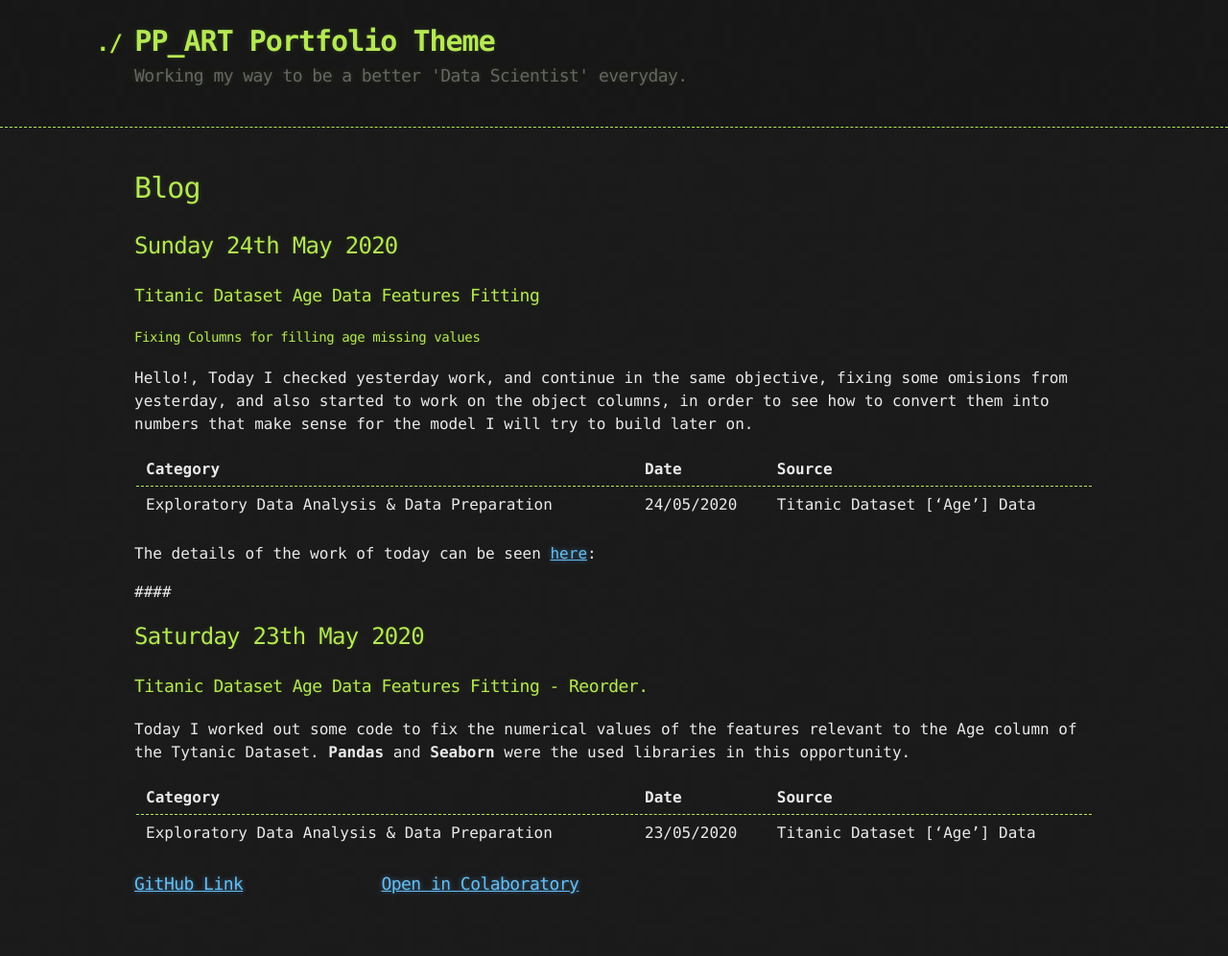
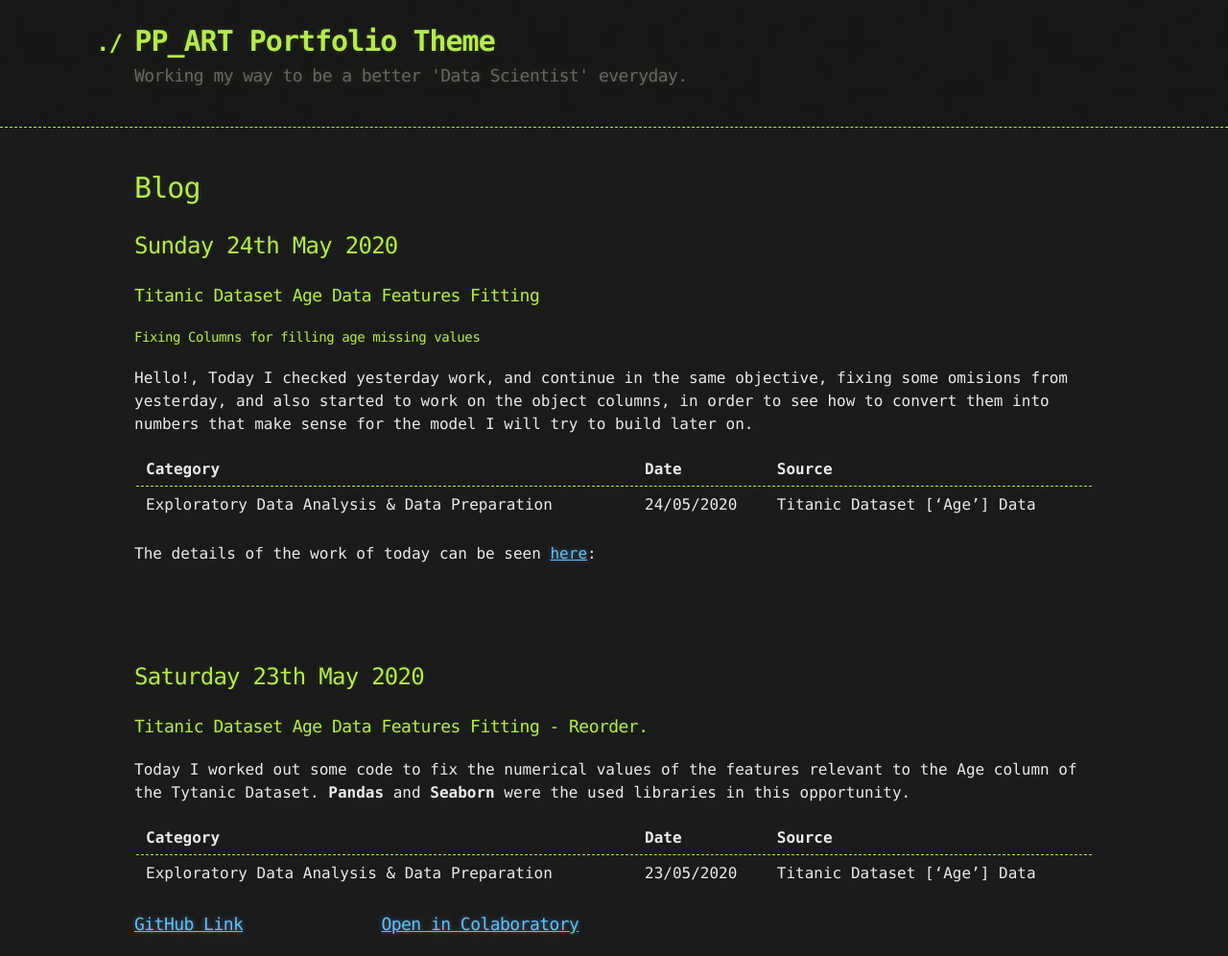
Before and after one commit to PaulB86UK/PP_ART, a Jekyll site: the page built from docs/Blog.md, in a window 1280 px wide. Shown: the whole page at 96% size. Built offline with Jekyll 4.4.1, drawn with Linux system fonts in a browser that asks for light colours; our own code applies the rules of GitHub Pages for plain Markdown files; before the commit the page ends 954 px from its top, so only the background shows below that.

Commit message:
Update Blog.md

```diff
--- a/docs/Blog.md
+++ b/docs/Blog.md
@@ -15,14 +15,9 @@ Hello!, Today I checked yesterday work, and continue in the same objective, fixi
 | Exploratory Data Analysis & Data Preparation |24/05/2020 | Titanic Dataset ['Age'] Data |
 
 The details of the work of today can be seen [here](https://paulb86uk.github.io/PP_ART.github.io/2020/24_5):
+#### &nbsp;
+#### &nbsp;
 
-####
-&nbsp;
-&nbsp;
-&nbsp;
-&nbsp;
-&nbsp;
-&nbsp;
 ## Saturday 23th May 2020
 ### Titanic Dataset Age Data Features Fitting - Reorder.
 
```
